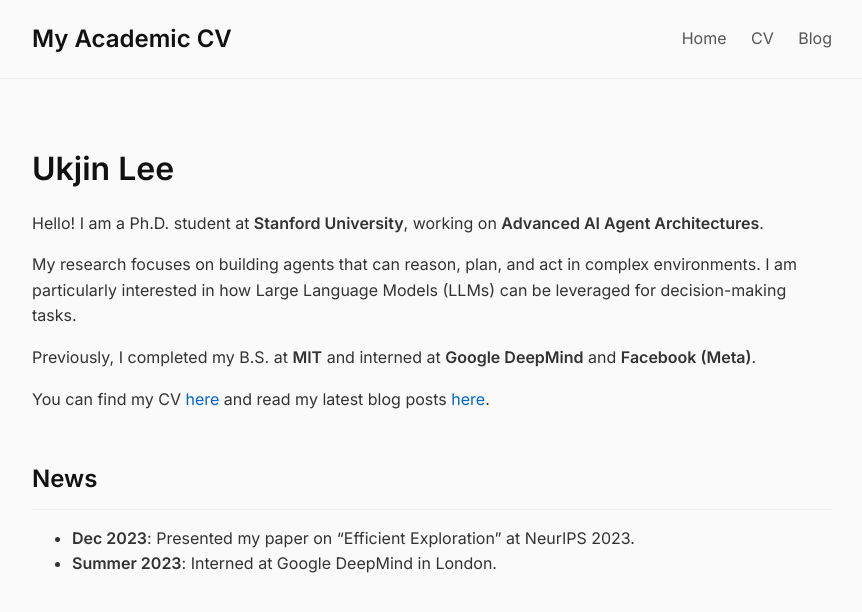
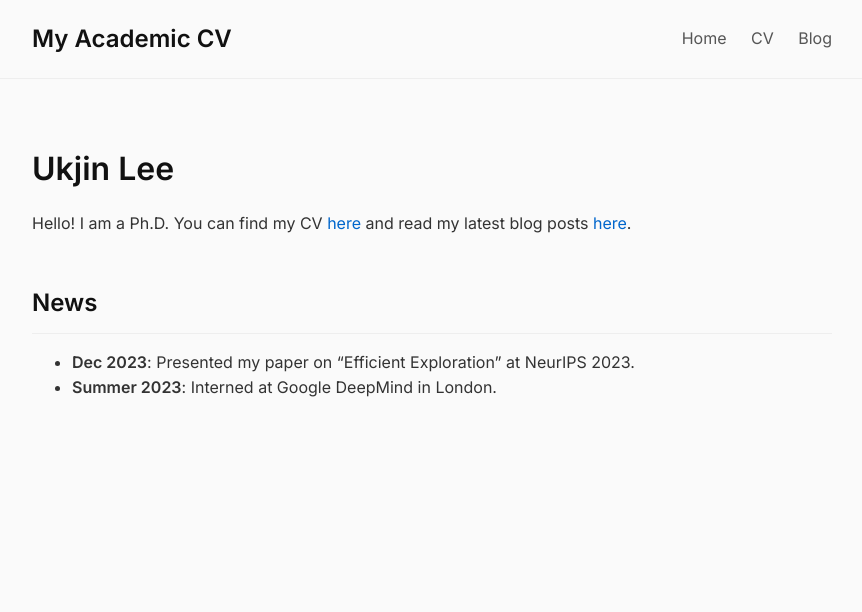
Before and after one commit to ukjinlee101/ukjinlee101.github.io, a Jekyll site: the page built from index.md, in a window 1280 px wide. Shown: the top 612 px of the page, without its empty margins (208-1070 px from the left). Built offline with Jekyll 4.4.1, drawn with Linux system fonts in a browser that asks for light colours.

Commit message:
antigravity

```diff
--- a/index.md
+++ b/index.md
@@ -6,12 +6,7 @@ permalink: /
 
 # Ukjin Lee
 
-Hello! I am a Ph.D. student at **Stanford University**, working on **Advanced AI Agent Architectures**.
-
-My research focuses on building agents that can reason, plan, and act in complex environments. I am particularly interested in how Large Language Models (LLMs) can be leveraged for decision-making tasks.
-
-Previously, I completed my B.S. at **MIT** and interned at **Google DeepMind** and **Facebook (Meta)**.
-
+Hello! I am a Ph.D.
 You can find my CV [here]({{ "/cv" | relative_url }}) and read my latest blog posts [here]({{ "/blog" | relative_url }}).
 
 ## News
```
